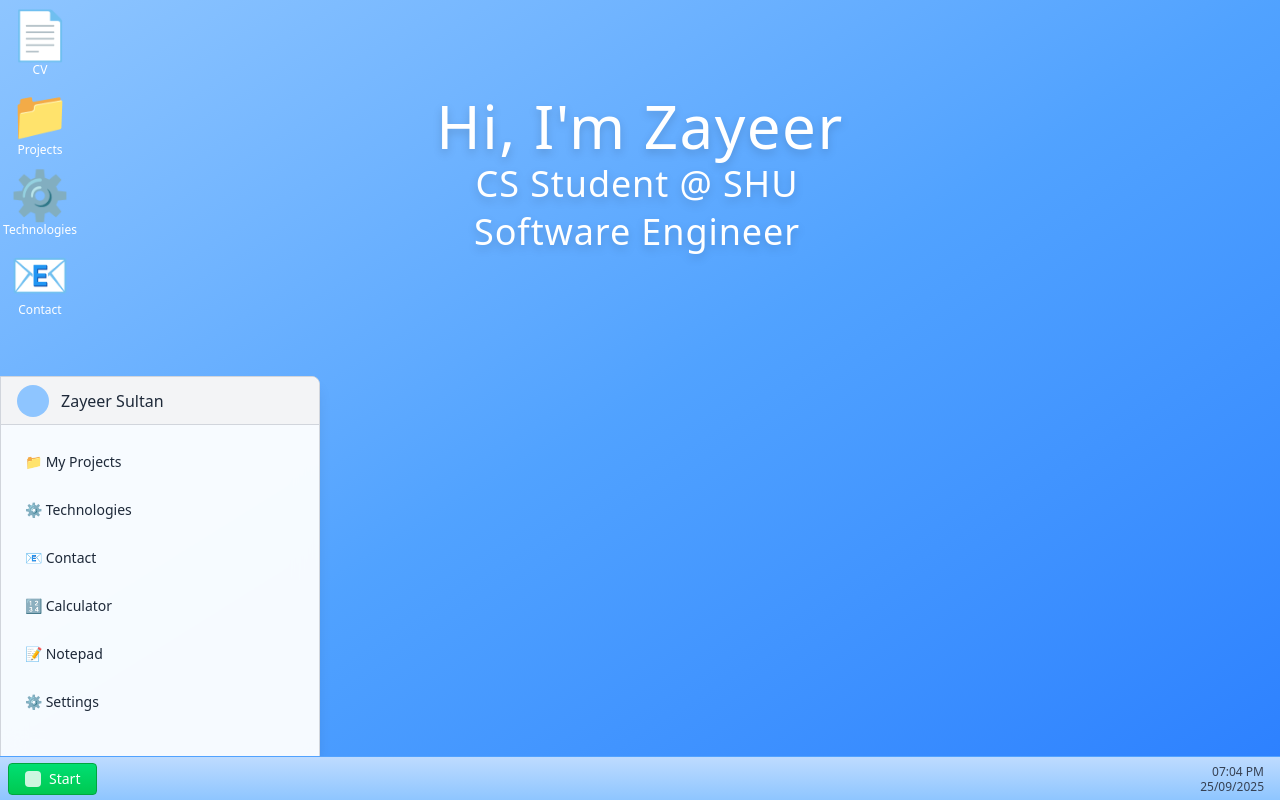
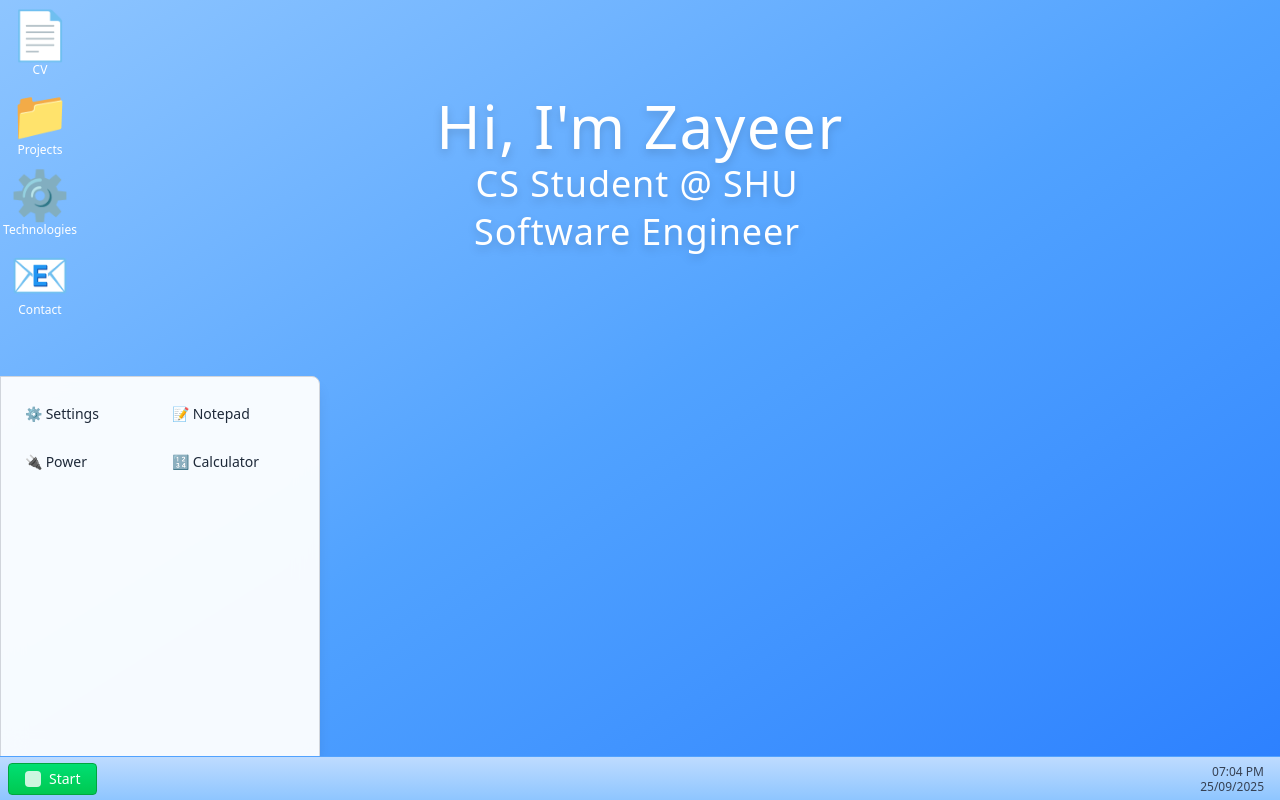
Before and after one commit to Zayeer-S/portfolio, a Next.js app: page / in a window 1280 px wide. Both pictures are taken after a click on the button "Start". Built offline with nearby package versions, Linux system fonts and the light colour scheme.

Commit message:
feat: add 2 column layout to start menu and animations

```diff
--- a/src/components/desktop/StartMenu.tsx
+++ b/src/components/desktop/StartMenu.tsx
@@ -1,9 +1,10 @@
+import { useState } from 'react';
 import { StartMenuProps, WindowId } from '@/types';
 import { getThemeClasses } from '@/styles/themes';
 import { useTheme } from '@/contexts/ThemeContext';
 
 export default function StartMenu({ isOpen, onClose, onOpenWindow }: StartMenuProps) {
-  if (!isOpen) return null;
+  const [showPowerMenu, setShowPowerMenu] = useState(false);
 
   const { theme } = useTheme();
   const styles = getThemeClasses(theme);
@@ -13,47 +14,73 @@ export default function StartMenu({ isOpen, onClose, onOpenWindow }: StartMenuPr
     onClose(); // Close start menu after opening a window
   };
 
+  const handlePowerClick = () => {
+    setShowPowerMenu(!showPowerMenu);
+  };
+
+  const handleReloadPage = () => {
+    window.location.reload();
+  };
+
   return (
-    <div className={`fixed bottom-10 left-0 w-80 h-96 ${styles.startMenu.background} rounded-tr-lg shadow-lg`}>
-      <div className={`h-12 ${styles.startMenu.header} flex items-center px-4 rounded-tr-lg`}>
-        <div className="w-8 h-8 bg-blue-300 rounded-full mr-3"></div>
-        <span className={`font-medium ${styles.startMenu.text}`}>Zayeer Sultan</span>
-      </div>
+    <div
+      className={`fixed bottom-10 left-0 w-80 h-96 ${styles.startMenu.background} rounded-tr-lg shadow-lg
+        transform transition-all duration-200 ease-out origin-bottom-left
+        ${isOpen
+          ? 'translate-y-0 opacity-100 scale-100'
+          : 'translate-y-14 opacity-0 scale-95 pointer-events-none'
+        }`}
+    >
       <div className="p-4 space-y-2">
+        {/* Two-column grid layout */}
+        <div className="grid grid-cols-2 gap-2">
+          {/* Column 1 */}
+          <div className="space-y-2">
             <div
-          className={`${styles.startMenu.items} p-2 rounded cursor-pointer`}
-          onClick={() => handleItemClick('projects')}
+              className={`${styles.startMenu.items} p-2 rounded cursor-pointer transition-all duration-150 hover:scale-105`}
+              onClick={() => handleItemClick('settings')}
             >
-          <span className="text-sm">📁 My Projects</span>
+              <span className="text-sm">⚙️ Settings</span>
             </div>
             <div
-          className={`${styles.startMenu.items} p-2 rounded cursor-pointer`}
-          onClick={() => handleItemClick('technologies')}
+              className={`${styles.startMenu.items} p-2 rounded cursor-pointer relative transition-all duration-150 hover:scale-105`}
+              onClick={handlePowerClick}
             >
-          <span className="text-sm">⚙️ Technologies</span>
+              <span className="text-sm">🔌 Power</span>
+
+              {showPowerMenu && (
+                <div className={`absolute bottom-full left-0 mb-1 ${styles.startMenu.background} border border-gray-300 rounded shadow-lg z-10 w-32
+                  transform transition-all duration-200 ease-out
+                  animate-in slide-in-from-bottom-4 fade-in zoom-in-95`}>
+                  <div
+                    className={`${styles.startMenu.items} p-2 rounded cursor-pointer transition-all duration-150 hover:scale-105`}
+                    onClick={(e) => {
+                      e.stopPropagation();
+                      handleReloadPage();
+                    }}
+                  >
+                    <span className="text-xs">🔄 Reload Page</span>
+                  </div>
+                </div>
+              )}
+            </div>
+          </div>
+
+          {/* Column 2 */}
+          <div className="space-y-2">
+            <div
+              className={`${styles.startMenu.items} p-2 rounded cursor-pointer transition-all duration-150 hover:scale-105`}
+              onClick={() => handleItemClick('notepad')}
+            >
+              <span className="text-sm">📝 Notepad</span>
             </div>
             <div
-          className={`${styles.startMenu.items} p-2 rounded cursor-pointer`}
-          onClick={() => handleItemClick('contact')}
-        >
-          <span className="text-sm">📧 Contact</span>
-        </div>
-        <div
-          className={`${styles.startMenu.items} p-2 rounded cursor-pointer`}
+              className={`${styles.startMenu.items} p-2 rounded cursor-pointer transition-all duration-150 hover:scale-105`}
               onClick={() => handleItemClick('calculator')}
             >
               <span className="text-sm">🔢 Calculator</span>
             </div>
-        <div
-          className={`${styles.startMenu.items} p-2 rounded cursor-pointer`}
-          onClick={() => handleItemClick('notepad')}
-        >
-          <span className="text-sm">📝 Notepad</span>
-        </div>        <div
-          className={`${styles.startMenu.items} p-2 rounded cursor-pointer`}
-          onClick={() => handleItemClick('settings')}
-        >
-          <span className="text-sm">⚙️ Settings</span>
+          </div>
         </div>
       </div>
     </div>
```
Lines whose indentation alone changed are shown as unchanged.
